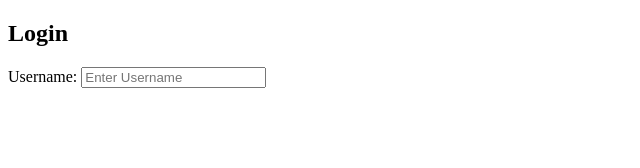
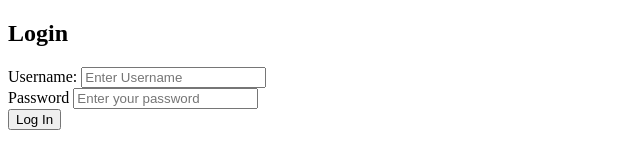
Before and after one commit to 10267815E/ID_EduHub_website, a plain HTML site: page index.html in a window 1280 px wide. Shown: the whole page, without its empty margins (0-640 px from the left). Drawn offline with Linux system fonts and the light colour scheme.

Commit message:
implemented log-in button

```diff
--- a/index.html
+++ b/index.html
@@ -15,7 +15,16 @@
                 <label for = "username"> Username: </label>
                 <input type = "username" id = "username" placeholder = "Enter Username">
             </div>
+
+            <div class="input-group">
+                <label for="password">Password</label>
+                <input type="password" id="password" placeholder="Enter your password">
+            </div>
+
+            <button type = "submit" class = "login-btn">Log In</button>
         </form>
+
+    </div>
 </body>
 
 
```
